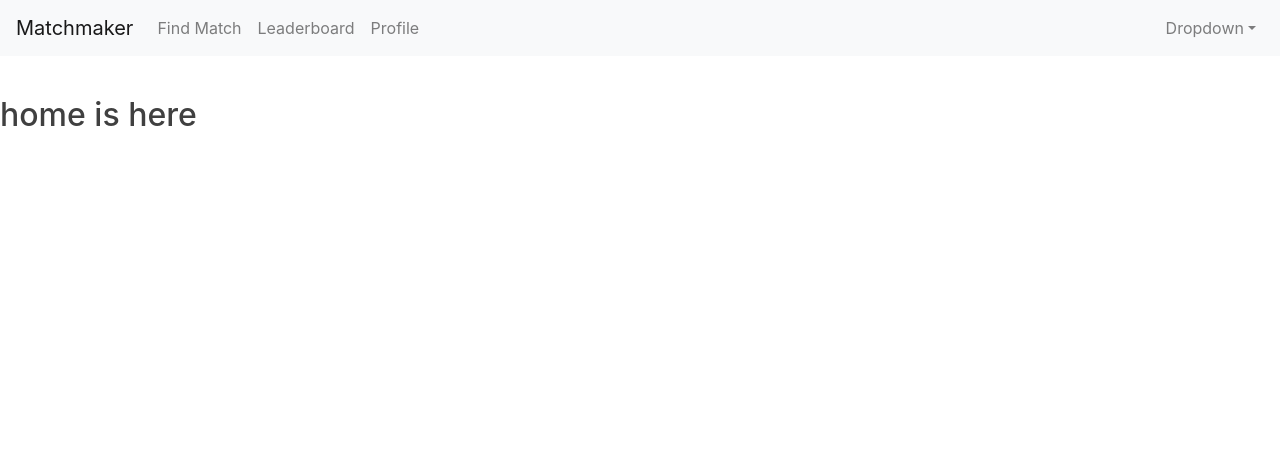
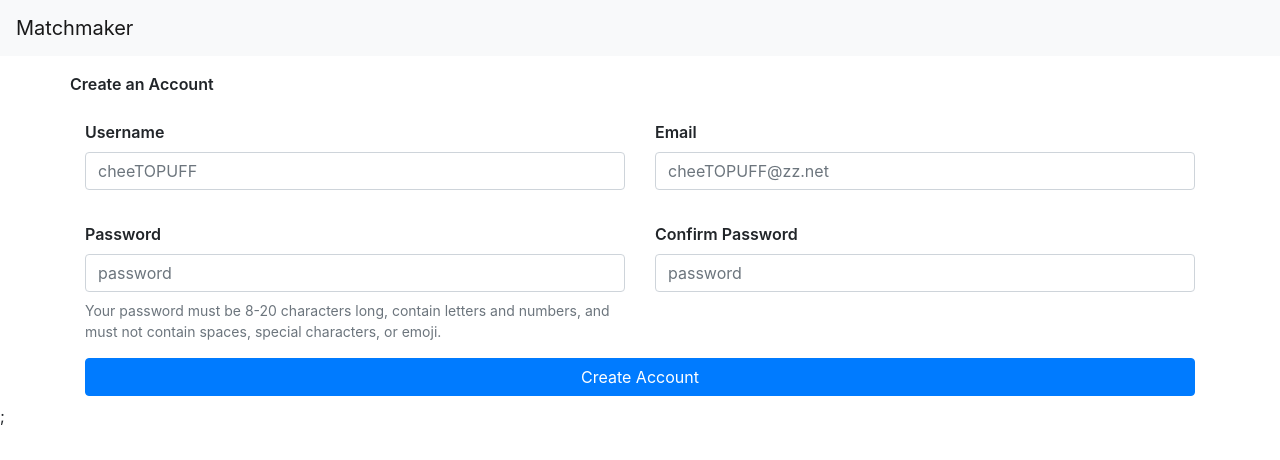
Before and after one commit to dnguyen3031/Matchmaker, a React (Create React App) app: page /create-account in a window 1280 px wide. Shown: the top 460 px of the page. Built offline with nearby package versions, Linux system fonts and the light colour scheme.

Commit message:
Implemented DropdownBox in NavBar and create account page

```diff
--- a/src/App.js
+++ b/src/App.js
@@ -12,6 +12,7 @@ import ProfilePage from './components/pages/ProfilePage';
 import Login from './components/pages/Login';
 import Matchmaking from './components/pages/Matchmaking';
 import LeaderboardPage from './components/pages/LeaderboardPage';
+import CreateAccount from './components/pages/CreateAccount';
 
 import 'bootstrap/dist/css/bootstrap.min.css';  //Need this import for React Bootstrap styling
 
@@ -32,6 +33,9 @@ function App() {
           <Route path="/profile">
             <ProfilePage />
           </Route>
+          <Route path="/create-account">
+            <CreateAccount />
+          </Route>
           <Route path="/">
             <Home />
           </Route>
--- a/src/CustomNavbar.js
+++ b/src/CustomNavbar.js
@@ -1,5 +1,5 @@
 import React from 'react';
-import { Navbar, Nav, NavDropdown, Form, FormControl, Button } from 'react-bootstrap';
+import { Navbar, Nav, Dropdown, DropdownButton, NavDropdown, Form, FormControl, Button } from 'react-bootstrap';
 
 function CustomNavbar() {
    return <div>
@@ -11,16 +11,18 @@ function CustomNavbar() {
                <Nav.Link href="/matchmaking">Find Match</Nav.Link>
                <Nav.Link href="/leaderboard">Leaderboard</Nav.Link>
                <Nav.Link href="/profile">Profile</Nav.Link>
+               <Nav.Link href="/create-account">Create Account (TEMPORARY PLACEMENT)</Nav.Link>
             </Nav>
-            <Nav className="justify-content-end">
-            <NavDropdown menuAlign="right" title="Dropdown" id="basic-nav-dropdown">
-               <NavDropdown.Item href="#action/3.1">Action</NavDropdown.Item>
-               <NavDropdown.Item href="#action/3.2">Another action</NavDropdown.Item>
-               <NavDropdown.Item href="#action/3.3">Something</NavDropdown.Item>
-               <NavDropdown.Divider />
-               <NavDropdown.Item href="#action/3.4">Separated link</NavDropdown.Item>
-            </NavDropdown>
-            </Nav>
+
+            <DropdownButton variant="secondary" menuAlign="right" title="D0ughB0y25" id="dropdown-menu-align-right">
+            {/* className="pt-2" */}
+               <Dropdown.Item eventKey="1">Account Settings</Dropdown.Item>
+               <Dropdown.Item eventKey="2">Reload Vbucks</Dropdown.Item>
+               <Dropdown.Item eventKey="3">OMEGALUL</Dropdown.Item>
+               <Dropdown.Divider />
+               <Dropdown.Item eventKey="4">Logout</Dropdown.Item>
+            </DropdownButton>
+
          </Navbar.Collapse>
       </Navbar>
    </div>;
--- /dev/null
+++ b/src/components/pages/CreateAccount.js
@@ -0,0 +1,56 @@
+import React, { useState } from 'react';
+import {
+   Button, Container, Row, Col, Form, FormControl, FormGroup, Nav, Navbar, NavItem, NavLink
+ } from 'react-bootstrap';
+
+function CreateAccount() {
+   return <>
+     <Navbar bg="light" expand="lg">
+         <Navbar.Brand href="/">Matchmaker</Navbar.Brand>
+      </Navbar>
+
+      <Container className="justify-content-md-center">
+         <Form>
+            <Row>
+            <Form.Label>Create an Account</Form.Label>
+            </Row>
+            <Row>
+               <Col>
+                  <FormGroup controlId="username">
+                     <Form.Label>Username</Form.Label>
+                     <FormControl placeholder="cheeTOPUFF" />
+                  </FormGroup>
+               </Col>
+               <Col>
+                  <FormGroup controlId="email">
+                     <Form.Label>Email</Form.Label>
+                     <FormControl placeholder="cheeTOPUFF@zz.net" />
+                  </FormGroup>
+               </Col>
+            </Row>
+            <Row>
+               <Col>
+                  <FormGroup controlId="password">
+                     <Form.Label>Password</Form.Label>
+                     <FormControl placeholder="password" type="password" />
+                     <Form.Text id="passwordHelpBlock" muted>
+                        Your password must be 8-20 characters long, contain letters and numbers, and
+                        must not contain spaces, special characters, or emoji.
+                     </Form.Text>
+                  </FormGroup>
+               </Col>
+               <Col>
+                  <FormGroup controlId="confirmedPassword">
+                     <Form.Label>Confirm Password</Form.Label>
+                     <FormControl placeholder="password" type="password" />
+                  </FormGroup>
+               </Col>
+            </Row>
+            <Button block>Create Account</Button>
+         </Form>
+      </Container>;
+      </>
+ }
+
+
+export default CreateAccount;
```
Also changed, not shown: src/components/pages/CreateAccount.css (added).
